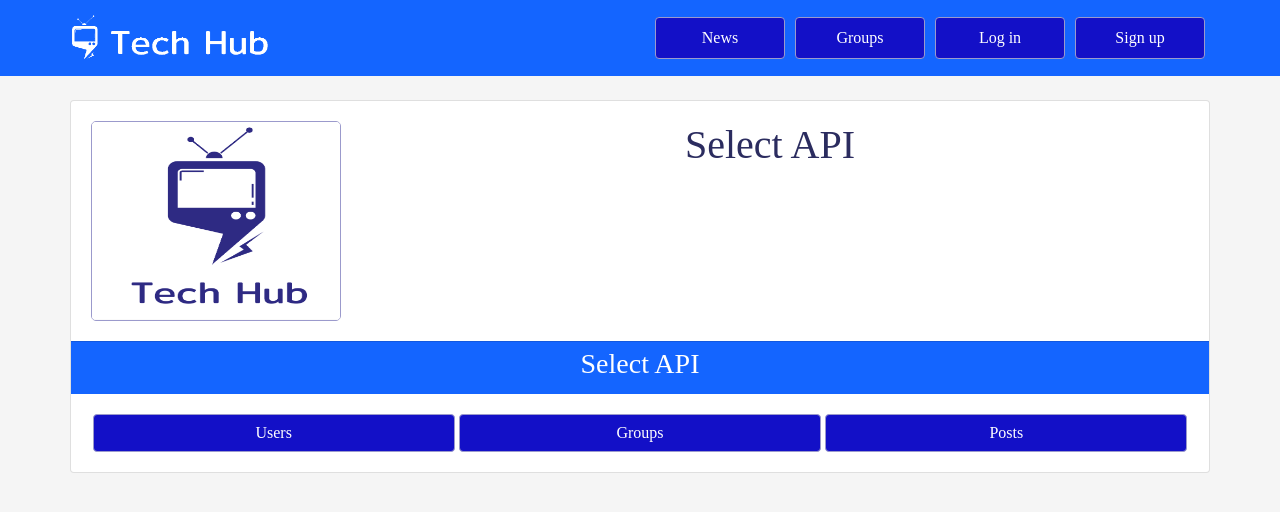
After one commit to dawidbudzynski/social_media_site_django, a Django app: page /rest_api/api-main/ in a window 1280 px wide. The commit adds this page. Shown: the top 512 px of the page. Run offline with Django 3.2, Linux system fonts and the light colour scheme; some libraries are stand-ins or nearby versions.

Commit message:
rest_api view created

```diff
--- a/rest_api/serializers.py
+++ b/rest_api/serializers.py
@@ -5,7 +5,7 @@ from rest_framework import serializers
 
 
 class UserSerializer(serializers.HyperlinkedModelSerializer):
-    url = serializers.HyperlinkedIdentityField(view_name="rest_api:user-detail")
+    url = serializers.HyperlinkedIdentityField(view_name="rest_api:users-detail")
 
     class Meta:
         model = User
--- /dev/null
+++ b/rest_api/templates/rest_api_main.html
@@ -0,0 +1,21 @@
+{% extends 'base.html' %}
+{% load staticfiles %}
+
+{% block content %}
+    <div class="card">
+        <div class="card-body">
+            <img class="news-img" src="{% static 'img/logo.png' %}" alt="'No image">
+            <h1 class="card-text">Select API</h1>
+        </div>
+        <div class="card-footer text-muted">
+            <h3 class="card-footer-text">Select API</h3>
+        </div>
+        <div class="card-body">
+            <div id="api-buttons-group">
+                <a type="button" class="btn btn-primary api-button" href="{% url 'rest_api:users-list' %}">Users</a>
+                <a type="button" class="btn btn-primary api-button" href="{% url 'rest_api:groups-list' %}">Groups</a>
+                <a type="button" class="btn btn-primary api-button" href="{% url 'rest_api:posts-list' %}">Posts</a>
+            </div>
+        </div>
+    </div>
+{% endblock %}
--- a/rest_api/urls.py
+++ b/rest_api/urls.py
@@ -6,9 +6,9 @@ from . import views
 app_name = 'rest_api'
 
 router = routers.DefaultRouter()
-router.register(r'users', views.UserViewSet)
-router.register(r'groups', views.GroupViewSet)
-router.register(r'posts', views.PostViewSet)
+router.register(r'users', views.UserViewSet, 'users')
+router.register(r'groups', views.GroupViewSet, 'groups')
+router.register(r'posts', views.PostViewSet, 'posts')
 
 # Wire up our API using automatic URL routing.
 # Additionally, we include login URLs for the browsable API.
@@ -16,5 +16,6 @@ router.register(r'posts', views.PostViewSet)
 
 urlpatterns = [
     url(r'^', include(router.urls)),
+    url(r'^api-main/', views.RestApiMain.as_view(), name='api-main'),
     url(r'^api-auth/', include('rest_framework.urls', namespace='rest_framework')),
 ]
--- a/rest_api/views.py
+++ b/rest_api/views.py
@@ -1,4 +1,5 @@
 from django.contrib.auth.models import User
+from django.views.generic import TemplateView
 from groups.models import Group
 from posts.models import Post
 from rest_framework import viewsets
@@ -28,3 +29,7 @@ class PostViewSet(viewsets.ModelViewSet):
     """
     queryset = Post.objects.all()
     serializer_class = PostSerializer
+
+
+class RestApiMain(TemplateView):
+    template_name = 'rest_api_main.html'
--- a/static/css/master.css
+++ b/static/css/master.css
@@ -141,3 +141,11 @@ img {
     height: 50px;
     width: auto;
 }
+
+#api-buttons-group{
+    text-align: center;
+}
+
+.api-button{
+    width: 33%;
+}
--- a/templates/base.html
+++ b/templates/base.html
@@ -38,6 +38,8 @@
                                                 class="nav-link btn btn-primary">Post</a></li>
                         <li class="nav-item"><a href="{% url 'groups:all' %}"
                                                 class="nav-link btn btn-primary">Groups</a></li>
+                        <li class="nav-item"><a href="{% url 'rest_api:api-main' %}"
+                                                class="nav-link btn btn-primary">API</a></li>
                         <li class="nav-item"><a href="{% url 'accounts:user_details' %}"
                                                 class="nav-link btn btn-primary">User: {{ user.get_username }}</a></li>
                         <li class="nav-item"><a href="{% url 'accounts:logout' %}" class="nav-link btn btn-primary">Log
```
